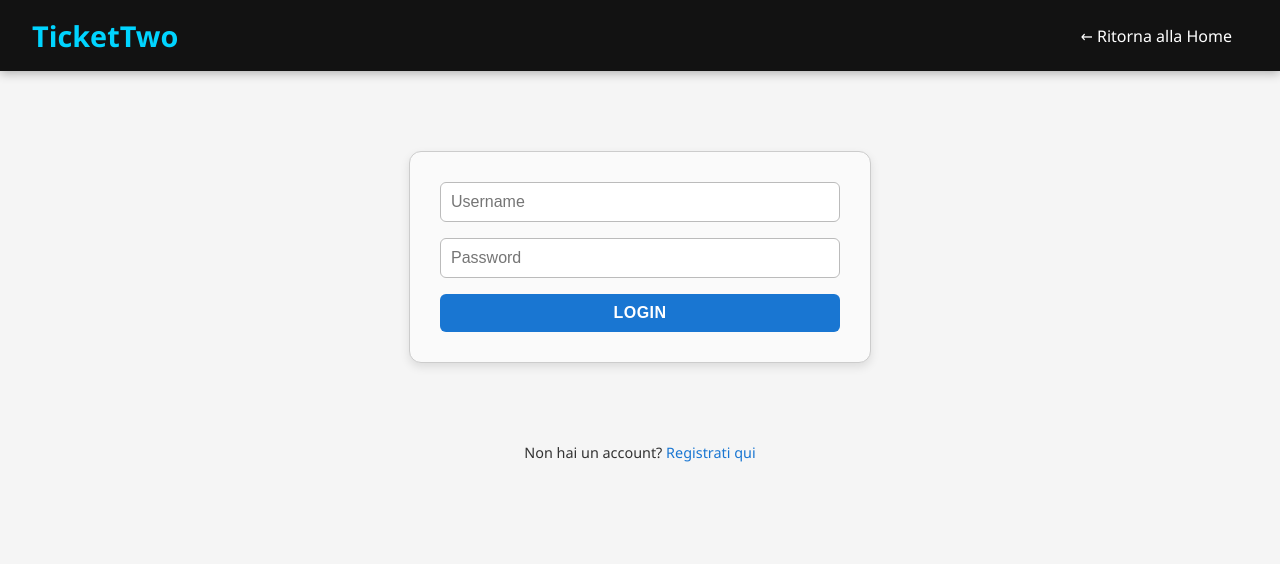
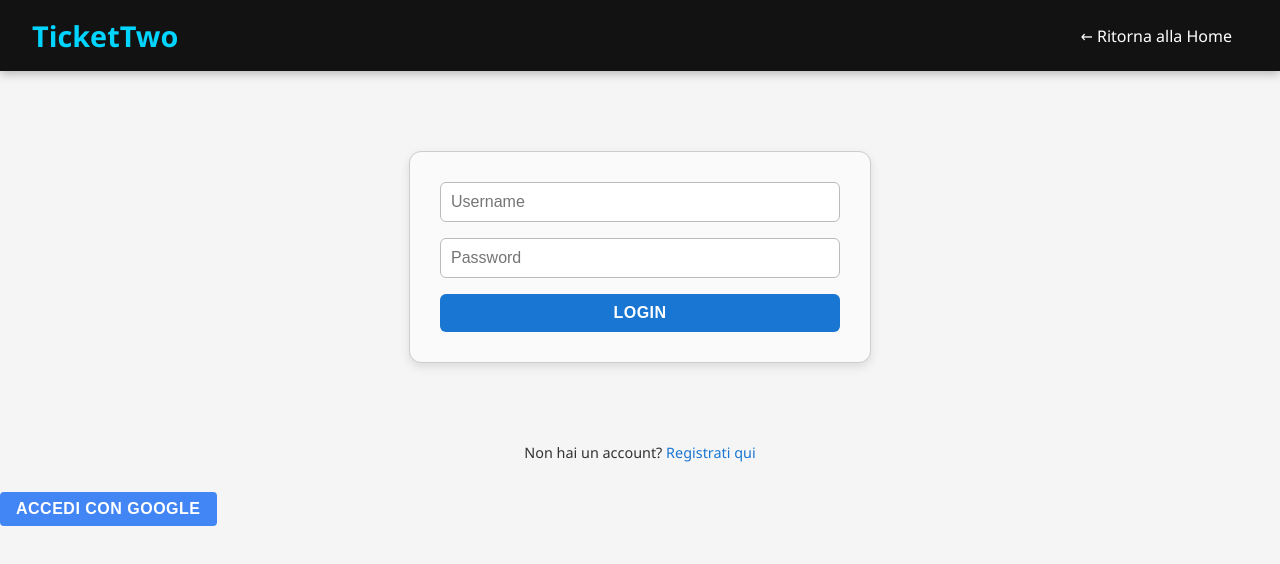
Before and after one commit to giusy03-cloud/frontAngularEA, an Angular app: page /auth/login in a window 1280 px wide. Shown: the top 564 px of the page. Built offline with nearby package versions, Linux system fonts and the light colour scheme.

Commit message:
prova login google

```diff
--- a/src/app/app.routes.ts
+++ b/src/app/app.routes.ts
@@ -117,6 +117,12 @@ export const routes: Routes = [
     loadComponent: () => import('./feature/profile/profile.component').then(m => m.ProfileComponent)
   },
 
+  {
+    path: 'oauth-callback',
+    loadComponent: () =>
+      import('./feature/oauth-callback/oauth-callback.component').then(m => m.OauthCallbackComponent)
+  }
+
 
 
 
--- a/src/app/feature/auth/login/login.component.css
+++ b/src/app/feature/auth/login/login.component.css
@@ -51,3 +51,18 @@ a:hover {
 p[style] {
   margin: 0;
 }
+
+
+.google-login-btn {
+  margin-top: 1rem;
+  background-color: #4285F4;
+  color: white;
+  border: none;
+  padding: 0.5rem 1rem;
+  border-radius: 4px;
+  cursor: pointer;
+}
+
+.google-login-btn:hover {
+  background-color: #357ae8;
+}
--- a/src/app/feature/auth/login/login.component.html
+++ b/src/app/feature/auth/login/login.component.html
@@ -24,3 +24,7 @@
 
 <!-- Link alla registrazione -->
 <p>Non hai un account? <a routerLink="/auth/registration">Registrati qui</a></p>
+<!-- Pulsante login Google -->
+<button type="button" (click)="loginWithGoogle()" class="google-login-btn">
+  Accedi con Google
+</button>
--- a/src/app/feature/auth/login/login.component.ts
+++ b/src/app/feature/auth/login/login.component.ts
@@ -43,6 +43,13 @@ export class LoginComponent {
     });
   }
 
+  loginWithGoogle() {
+    // Questo URL è l'endpoint del backend per l'OAuth2 di Google
+    // Modifica con il tuo URL corretto se serve
+    window.location.href = 'http://localhost:8080/oauth2/authorization/google';
+  }
+
+
 
 
 }
--- a/src/app/feature/events/event-list/event-list.component.ts
+++ b/src/app/feature/events/event-list/event-list.component.ts
@@ -71,6 +71,7 @@ export class EventListComponent implements OnInit {
     this.router.navigate(['/auth/login']);
   }
 
+
   loadEvents(reset = true): void {
     if (reset) {
       this.page = 0;
@@ -101,6 +102,9 @@ export class EventListComponent implements OnInit {
           });
         });
 
+        // Mostra il pulsante Nascondi solo se siamo oltre la prima pagina
+        this.showHideButton = this.page > 0;
+
         this.isLoading = false;
       },
       error: err => {
@@ -109,6 +113,7 @@ export class EventListComponent implements OnInit {
       }
     });
   }
+
 
   private hasCapacity(event: Event): boolean {
     return (event.capacity ?? 0) > (event.bookedCount ?? 0);
--- /dev/null
+++ b/src/app/feature/oauth-callback/oauth-callback.component.html
@@ -0,0 +1 @@
+<p>Effettuo il login con Google, attendere...</p>
--- /dev/null
+++ b/src/app/feature/oauth-callback/oauth-callback.component.ts
@@ -0,0 +1,32 @@
+import { Component, OnInit } from '@angular/core';
+import { HttpClient } from '@angular/common/http';
+import { Router } from '@angular/router';
+
+@Component({
+  selector: 'app-oauth-callback',
+  standalone: true,
+  templateUrl: './oauth-callback.component.html'
+})
+export class OauthCallbackComponent implements OnInit {
+  constructor(private http: HttpClient, private router: Router) {}
+
+
+  ngOnInit() {
+
+    this.http.get<any>('http://localhost:8080/api/users/me/oauth', {
+      withCredentials: true // <-- necessario per cookie di sessione
+    }).subscribe({
+      next: (userData) => {
+        localStorage.setItem('user', JSON.stringify(userData));
+        const role = userData.role || 'PARTICIPANT';
+        this.router.navigate([role === 'ORGANIZER' ? '/organizer-dashboard' : '/events']);
+      },
+      error: (err) => {
+        console.error('Errore nel recuperare i dati utente:', err);
+        this.router.navigate(['/auth/login']);
+      }
+    });
+
+  }
+
+}
--- a/src/app/header/header.component.html
+++ b/src/app/header/header.component.html
@@ -2,7 +2,6 @@
   <div class="logo">
     <a routerLink="/" class="logo-text">TicketTwo</a>
   </div>
-
 
   <nav class="nav-links">
     <!-- Se NON autenticato e siamo nella pagina login o registrazione, mostra SOLO "Ritorna alla Home" -->
@@ -18,8 +17,7 @@
     <!-- Se autenticato, mostra Profilo e Logout -->
     <ng-container *ngIf="isLoggedIn">
       <a routerLink="/profile" class="nav-link">Profilo</a>
-
+      <a (click)="logout()" class="nav-link logout-link" style="cursor:pointer;">Logout</a>
     </ng-container>
   </nav>
-
 </header>
--- a/src/app/header/header.component.ts
+++ b/src/app/header/header.component.ts
@@ -30,7 +30,7 @@ export class HeaderComponent implements OnInit {
   checkState() {
     this.isLoggedIn = this.authService.isAuthenticated();
     this.isLoginOrRegistrationPage =
-      this.router.url.startsWith('/auth/login') || this.router.url.startsWith('/auth/registration');
+      this.router.url.startsWith('/auth/login') || this.router.url.startsWith('/auth/register');
   }
 
   logout(): void {
--- a/src/app/services/auth.service.ts
+++ b/src/app/services/auth.service.ts
@@ -78,4 +78,5 @@ export class AuthService {
 
 
 
+
 }
```
Also changed, not shown: src/app/feature/oauth-callback/oauth-callback.component.css (added), 1 other file (tests, documents, lock files or other folders).
